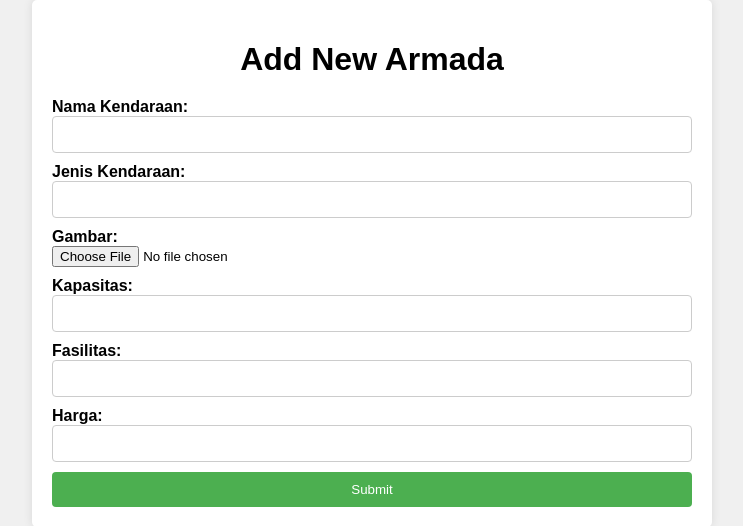
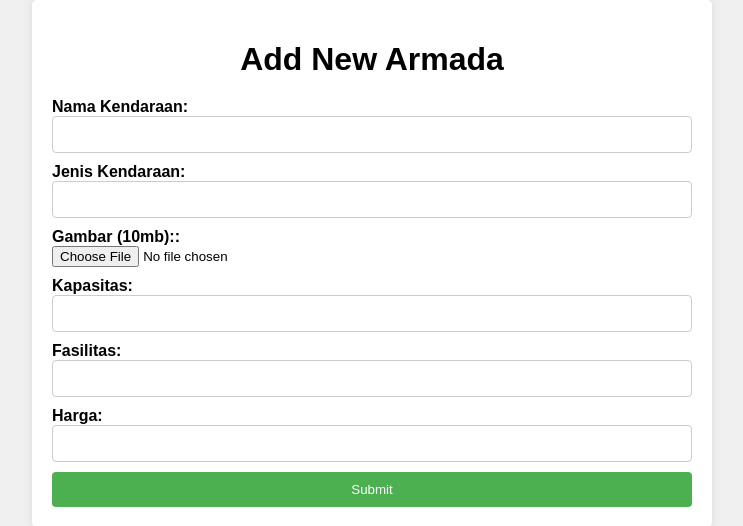
Before and after one commit to arndri/mpti-rental-mobil, a PHP site: page /mpti-frontend/process/add_bandara.php in a window 1280 px wide. Shown: the top 526 px of the page, without its empty margins (268-1011 px from the left). Run offline with PHP 8.4, Linux system fonts and the light colour scheme; the visitor is signed in with stand-in values (Sample User, id 1).

Commit message:
add desc gambar max 10mb

```diff
--- a/process/add_armada.php
+++ b/process/add_armada.php
@@ -129,7 +129,7 @@ if ($_SERVER["REQUEST_METHOD"] == "POST") {
         <label for="jenis">Jenis Kendaraan:</label><br>
         <input type="text" id="jenis" name="jenis" value="<?php echo $jenis; ?>" required><br>
 
-        <label for="gambar">Gambar:</label><br>
+        <label for="gambar">Gambar (10mb):</label><br>
         <input type="file" id="gambar" name="gambar" required><br>
 
         <label for="kapasitas">Kapasitas:</label><br>
--- a/process/add_bandara.php
+++ b/process/add_bandara.php
@@ -129,7 +129,7 @@ if ($_SERVER["REQUEST_METHOD"] == "POST") {
         <label for="jenis">Jenis Kendaraan:</label><br>
         <input type="text" id="jenis" name="jenis" value="<?php echo $jenis; ?>" required><br>
 
-        <label for="gambar">Gambar:</label><br>
+        <label for="gambar">Gambar (10mb)::</label><br>
         <input type="file" id="gambar" name="gambar" required><br>
 
         <label for="kapasitas">Kapasitas:</label><br>
--- a/process/add_liburan.php
+++ b/process/add_liburan.php
@@ -131,7 +131,7 @@ if ($_SERVER["REQUEST_METHOD"] == "POST") {
         <option value="3" <?php if ($jenis == 3) echo 'selected'; ?>>Paket 3 Hari</option>
     </select><br>
 
-    <label for="gambar">Gambar:</label><br>
+    <label for="gambar">Gambar (10mb):</label><br>
     <input type="file" id="gambar" name="gambar" required><br>
 
     <label for="lokasi">Lokasi:</label><br>
--- a/process/update_armada.php
+++ b/process/update_armada.php
@@ -150,7 +150,7 @@ $conn->close();
         <label for="jenis">Jenis Kendaraan:</label><br>
         <input type="text" id="jenis" name="jenis" value="<?php echo $jenis; ?>"><br>
 
-        <label for="gambar">Gambar:</label><br>
+        <label for="gambar">Gambar (10mb)::</label><br>
         <input type="file" id="gambar" name="gambar" accept="image/*"><br>
 
         <label for="kapasitas">Kapasitas:</label><br>
--- a/process/update_bandara.php
+++ b/process/update_bandara.php
@@ -150,7 +150,7 @@ $conn->close();
         <label for="jenis">Jenis Kendaraan:</label><br>
         <input type="text" id="jenis" name="jenis" value="<?php echo $jenis; ?>"><br>
 
-        <label for="gambar">Gambar:</label><br>
+        <label for="gambar">Gambar (10mb)::</label><br>
         <input type="file" id="gambar" name="gambar"><br>
 
         <label for="kapasitas">Kapasitas:</label><br>
--- a/process/update_liburan.php
+++ b/process/update_liburan.php
@@ -158,7 +158,7 @@ if(isset($_GET['id']) && !empty($_GET['id'])) {
         <option value="3" <?php if ($jenis == 3) echo 'selected'; ?>>Paket 3 Hari</option>
     </select><br>
 
-    <label for="gambar">Gambar:</label><br>
+    <label for="gambar">Gambar (10mb)::</label><br>
     <input type="file" id="gambar" name="gambar"><br>
 
     <label for="lokasi">Lokasi:</label><br>
```
